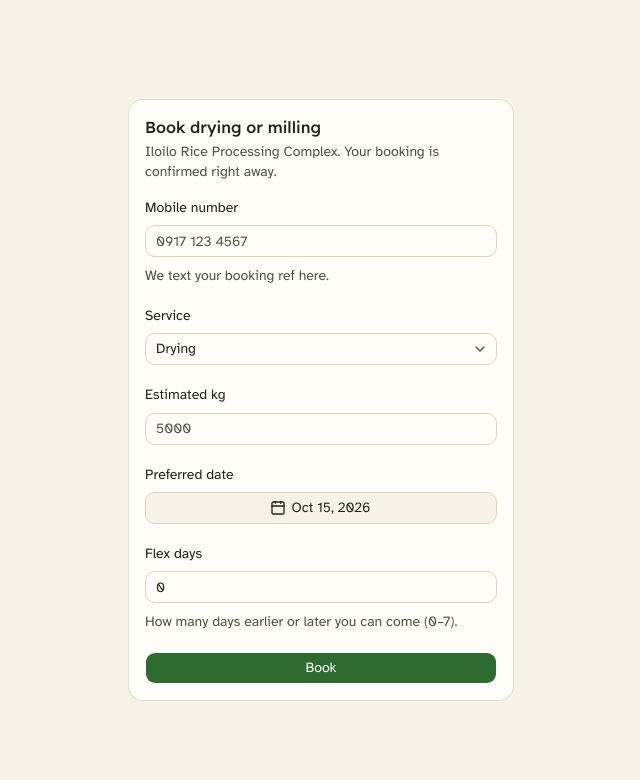
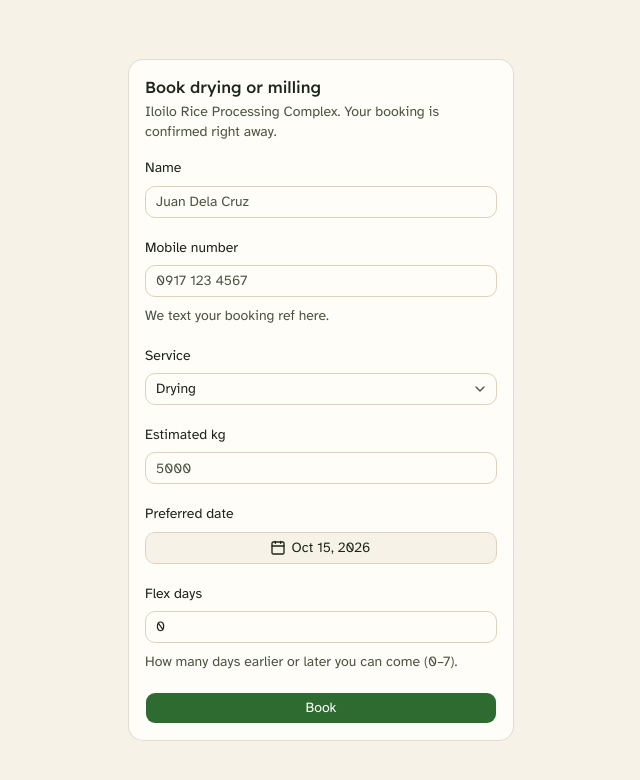
Before and after one commit to andrianllmm/hack-iloilo, a Next.js app: page /book in a window 1280 px wide. Shown: the top 780 px of the page, without its empty margins (319-959 px from the left). Built offline with nearby package versions, Linux system fonts and the light colour scheme.

Commit message:
feat(booking): ask for name on web booking

```diff
--- a/src/modules/booking/actions.ts
+++ b/src/modules/booking/actions.ts
@@ -96,7 +96,7 @@ export async function bookOnline(input: unknown): Promise<BookOnlineResult> {
   const parsed = webBookingSchema.safeParse(input);
   if (!parsed.success)
     return { status: "error", fieldErrors: fieldErrors(parsed.error) };
-  const { phone, ...booking } = parsed.data;
+  const { name, phone, ...booking } = parsed.data;
   if (booking.preferredDate < todayManila())
     return {
       status: "error",
@@ -104,7 +104,8 @@ export async function bookOnline(input: unknown): Promise<BookOnlineResult> {
     };
   const normalized = normalizePhone(phone)!;
   try {
-    const client = await findOrRegisterByPhone(normalized);
+    // The name only labels a new client; an existing one is never renamed.
+    const client = await findOrRegisterByPhone(normalized, { name });
     const created = await createBooking({
       ...booking,
       clientId: client.id,
--- a/src/modules/booking/booking-schema.ts
+++ b/src/modules/booking/booking-schema.ts
@@ -19,8 +19,9 @@ export const bookingSchema = z.object({
 });
 export type BookingInput = z.infer<typeof bookingSchema>;
 
-/** Public web booking: the client enters their own phone instead of picking a client. */
+/** Public web booking: the client enters their own name and phone instead of picking a client. */
 export const webBookingSchema = bookingSchema.omit({ clientId: true }).extend({
+  name: z.string().trim().min(1, "Enter your name."),
   phone: z
     .string()
     .refine(
--- a/src/modules/booking/components/web-booking-form.tsx
+++ b/src/modules/booking/components/web-booking-form.tsx
@@ -44,6 +44,7 @@ export function WebBookingForm({ today }: { today: string }) {
   const form = useForm<WebBookingInput>({
     resolver: zodResolver(webBookingSchema),
     defaultValues: {
+      name: "",
       phone: "",
       service: "drying",
       preferredDate: today,
@@ -107,6 +108,18 @@ export function WebBookingForm({ today }: { today: string }) {
   return (
     <form onSubmit={submit}>
       <FieldGroup>
+        <Field data-invalid={!!errors.name}>
+          <FieldLabel htmlFor={`${formId}-name`}>Name</FieldLabel>
+          <Input
+            id={`${formId}-name`}
+            autoComplete="name"
+            placeholder="Juan Dela Cruz"
+            {...form.register("name")}
+            aria-invalid={!!errors.name}
+            disabled={pending}
+          />
+          <FieldError errors={[errors.name]} />
+        </Field>
         <Field data-invalid={!!errors.phone}>
           <FieldLabel htmlFor={`${formId}-phone`}>Mobile number</FieldLabel>
           <Input
```
Also changed, not shown: 1 other file (tests, documents, lock files or other folders).
